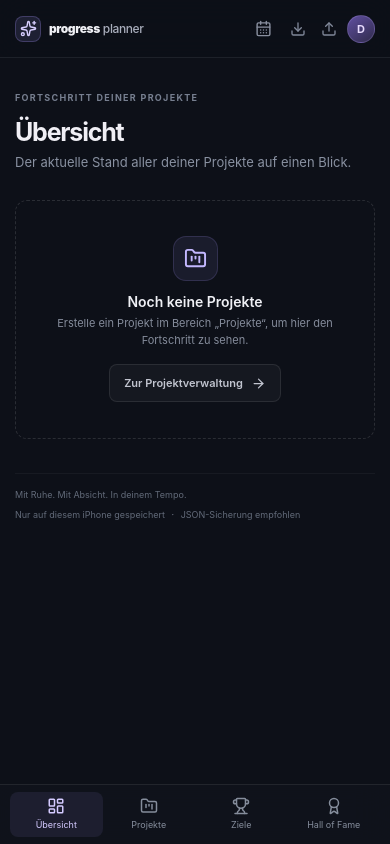
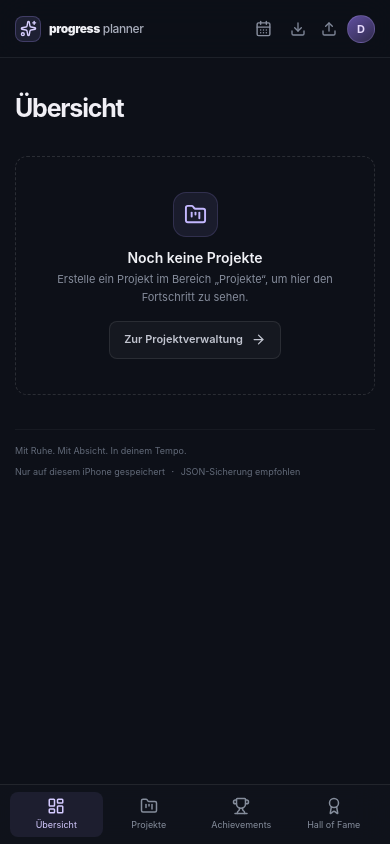
Before and after one commit to daniel911IT/progress-planner, a Vue app in the folder client/: page / in a window 390 px wide. Built offline with nearby package versions, Linux system fonts and the light colour scheme.

Commit message:
Hall of fame noch weiter

```diff
--- a/client/src/App.vue
+++ b/client/src/App.vue
@@ -47,7 +47,6 @@ const achievedByRarity = computed(() => Object.fromEntries(rarityOptions.map((op
 const matchesAchievementFilter = (achievement: Achievement) => achievementFilter.value === 'all' || achievement.rarity === achievementFilter.value;
 const hallOfFameCollection = computed(() => achievements.value.filter((achievement) => achievement.achieved && achievement.inHallOfFame).sort((a, b) => (b.achievedAt ?? '').localeCompare(a.achievedAt ?? '') || a.name.localeCompare(b.name, 'de')));
 const hallOfFameAchievements = computed(() => hallOfFameCollection.value.filter(matchesAchievementFilter));
-const hallByRarity = computed(() => Object.fromEntries(rarityOptions.map((option) => [option.id, hallOfFameCollection.value.filter((achievement) => achievement.rarity === option.id).length])) as Record<AchievementRarity, number>);
 const visibleAchievements = computed(() => achievements.value.filter(matchesAchievementFilter).sort((a, b) => Number(b.achieved) - Number(a.achieved) || b.progress - a.progress || a.name.localeCompare(b.name, 'de')));
 const overviewProjects = computed(() => [...projects.value].sort((a, b) => {
   const statusOrder = (project: Project) => project.progress >= 100 ? 2 : project.progress === 0 ? 1 : 0;
@@ -514,7 +513,7 @@ onMounted(async () => {
 
         <template v-else-if="view === 'achievements'">
           <section class="welcome-header achievement-welcome">
-            <div><span class="eyebrow">DEINE SAMMLUNG</span><h1>Achievements</h1><p>Erstelle persönliche Ziele, verfolge Fortschritt und verwalte deine Erfolge.</p></div>
+            <div><h1>Achievements</h1></div>
             <button class="button button-primary create-button" @click="resetAchievementForm()"><Plus :size="17" /> Neues Achievement</button>
           </section>
           <section class="achievement-overview">
@@ -522,25 +521,15 @@ onMounted(async () => {
             <div class="rarity-counts"><div v-for="rarity in rarityOptions" :key="rarity.id" class="rarity-count" :class="`rarity-${rarity.id}`"><i></i><span>{{ rarity.label }}</span><strong>{{ achievedByRarity[rarity.id] }}</strong></div></div>
           </section>
           <section class="achievements-section">
-            <div class="section-heading achievements-heading"><div><div class="eyebrow">ZIELE &amp; ERFOLGE</div><h2>Alle Achievements <span>{{ visibleAchievements.length }}</span></h2><p>Mehrere Ziele auf einen Blick; offene Ziele lassen sich direkt in den Karten pflegen.</p></div><div class="achievement-filters" role="group" aria-label="Nach Seltenheit filtern"><button :class="{ selected: achievementFilter === 'all' }" @click="achievementFilter = 'all'">Alle</button><button v-for="rarity in rarityOptions" :key="rarity.id" :class="[`rarity-${rarity.id}`, { selected: achievementFilter === rarity.id }]" @click="achievementFilter = rarity.id">{{ rarity.label }}</button></div></div>
+            <div class="section-heading achievements-heading"><div><h2>Alle Achievements <span>{{ visibleAchievements.length }}</span></h2></div><div class="achievement-filters" role="group" aria-label="Nach Seltenheit filtern"><button :class="{ selected: achievementFilter === 'all' }" @click="achievementFilter = 'all'">Alle</button><button v-for="rarity in rarityOptions" :key="rarity.id" :class="[`rarity-${rarity.id}`, { selected: achievementFilter === rarity.id }]" @click="achievementFilter = rarity.id">{{ rarity.label }}</button></div></div>
             <div v-if="visibleAchievements.length" class="achievements-grid"><AchievementCard v-for="achievement in visibleAchievements" :key="achievement.id" :achievement="achievement" :project-name="achievement.projectId ? projectNames.get(achievement.projectId) : undefined" :saving="savingAchievementIds.has(achievement.id)" @edit="resetAchievementForm(achievement)" @delete="removeAchievement(achievement)" @toggle="toggleAchievement(achievement, $event)" @progress="updateAchievementProgress(achievement, $event)" @hall-of-fame="setAchievementHallOfFame(achievement, $event)" /></div>
             <div v-else class="empty-achievements"><div class="empty-illustration"><Trophy :size="23" /></div><h3>{{ achievements.length ? 'Keine Achievements in dieser Stufe.' : 'Deine Sammlung beginnt hier.' }}</h3><p>{{ achievements.length ? 'Wähle einen anderen Filter.' : 'Erstelle dein erstes Ziel und arbeite Schritt für Schritt auf den Erfolg hin.' }}</p><button v-if="!achievements.length" class="button button-primary" @click="resetAchievementForm()"><Plus :size="16" /> Erstes Achievement erstellen</button></div>
           </section>
         </template>
 
         <template v-else-if="view === 'hall-of-fame'">
-          <section class="welcome-header achievement-welcome">
-            <div><span class="eyebrow">DEINE AUSGEWÄHLTEN ERFOLGE</span><h1>Hall of Fame</h1><p>Deine persönlichen Erfolge als besondere Orden.</p></div>
-            <button class="button button-quiet create-button" @click="goTo('achievements')">Achievements verwalten <ArrowRight :size="15" /></button>
-          </section>
-          <section class="hall-of-fame-banner">
-            <div class="hall-of-fame-crest"><Trophy :size="25" /></div>
-            <div class="hall-of-fame-banner-copy"><span class="eyebrow">DEINE PERSÖNLICHE AUSZEICHNUNGSSAMMLUNG</span><h2>Verdiente Orden. Eigene Geschichte.</h2><p>Nur Erfolge, die du selbst aufgenommen hast.</p></div>
-            <div class="hall-of-fame-total"><strong>{{ hallOfFameCollection.length }}</strong><span>Orden</span></div>
-          </section>
-          <section class="achievement-overview hall-rarity-overview"><div class="rarity-counts"><div v-for="rarity in rarityOptions" :key="rarity.id" class="rarity-count" :class="`rarity-${rarity.id}`"><i></i><span>{{ rarity.label }}</span><strong>{{ hallByRarity[rarity.id] }}</strong></div></div></section>
           <section class="achievements-section">
-            <div class="section-heading achievements-heading"><div><div class="eyebrow">DEINE ORDEN</div><h2>Auszeichnungen <span>{{ hallOfFameAchievements.length }}</span></h2><p>Wähle mehrere Achievements aus und stelle deine Sammlung zusammen.</p></div><div class="achievement-filters" role="group" aria-label="Orden nach Seltenheit filtern"><button :class="{ selected: achievementFilter === 'all' }" @click="achievementFilter = 'all'">Alle</button><button v-for="rarity in rarityOptions" :key="rarity.id" :class="[`rarity-${rarity.id}`, { selected: achievementFilter === rarity.id }]" @click="achievementFilter = rarity.id">{{ rarity.label }}</button></div></div>
+            <div class="section-heading achievements-heading hall-of-fame-heading"><div><h1>Auszeichnungen</h1></div><div class="achievement-filters" role="group" aria-label="Orden nach Seltenheit filtern"><button :class="{ selected: achievementFilter === 'all' }" @click="achievementFilter = 'all'">Alle</button><button v-for="rarity in rarityOptions" :key="rarity.id" :class="[`rarity-${rarity.id}`, { selected: achievementFilter === rarity.id }]" @click="achievementFilter = rarity.id">{{ rarity.label }}</button></div></div>
             <div v-if="hallOfFameAchievements.length" class="achievements-grid hall-of-fame-grid"><AchievementCard v-for="achievement in hallOfFameAchievements" :key="achievement.id" :achievement="achievement" :hall-of-fame="true" :project-name="achievement.projectId ? projectNames.get(achievement.projectId) : undefined" @edit="resetAchievementForm(achievement)" @delete="removeAchievement(achievement)" @toggle="toggleAchievement(achievement, $event)" @hall-of-fame="setAchievementHallOfFame(achievement, $event)" /></div>
             <div v-else class="empty-hall-of-fame"><div class="hall-empty-crest"><Trophy :size="23" /></div><h3>{{ hallOfFameCollection.length ? 'Keine Orden in dieser Seltenheitsstufe.' : achievedAchievements.length ? 'Nimm deine Erfolge in die Sammlung auf.' : 'Deine Bühne wartet auf den ersten Erfolg.' }}</h3><p>{{ hallOfFameCollection.length ? 'Wähle einen anderen Filter, um weitere Orden zu sehen.' : 'Öffne beim erreichten Achievement das Drei-Punkte-Menü und wähle „Zur Hall of Fame“.' }}</p><button class="button button-primary" @click="goTo('achievements')">Zu deinen Achievements <ArrowRight :size="15" /></button></div>
           </section>
@@ -548,7 +537,7 @@ onMounted(async () => {
 
         <template v-else-if="view === 'overview'">
           <section class="welcome-header overview-welcome">
-            <div><span class="eyebrow">FORTSCHRITT DEINER PROJEKTE</span><h1>Übersicht</h1><p>Der aktuelle Stand aller deiner Projekte auf einen Blick.</p></div>
+            <div><h1>Übersicht</h1></div>
           </section>
           <section class="projects-section overview-projects-section" aria-label="Fortschritt aller Projekte">
             <div v-if="isLoading" class="loading-grid"><div v-for="n in 3" :key="n" class="skeleton-card"></div></div>
@@ -559,11 +548,11 @@ onMounted(async () => {
 
         <template v-else>
           <section class="welcome-header">
-            <div><span class="eyebrow">DEINE ZIELE IM BLICK</span><h1>Deine Projekte</h1><p>Alles, woran du gerade arbeitest, an einem Ort.</p></div>
+            <div><h1>Deine Projekte</h1></div>
             <button class="button button-primary create-button" @click="resetProjectForm()"><Plus :size="17" /> Neues Projekt</button>
           </section>
           <section class="projects-section">
-            <div class="section-heading projects-heading"><div><div class="eyebrow">AKTIVE ZIELE</div><h2>Deine Projekte <span>{{ activeProjects.length }}</span></h2><p>Deine offenen Ziele, übersichtlich an einem Ort.</p></div><div class="project-controls"><label class="search-box"><Search :size="16" /><input v-model="search" placeholder="Projekt suchen" aria-label="Projekt suchen" /><kbd>⌘ K</kbd></label></div></div>
+            <div class="section-heading projects-heading"><div><h2>Offene Projekte <span>{{ activeProjects.length }}</span></h2></div><div class="project-controls"><label class="search-box"><Search :size="16" /><input v-model="search" placeholder="Projekt suchen" aria-label="Projekt suchen" /><kbd>⌘ K</kbd></label></div></div>
             <div v-if="isLoading" class="loading-grid"><div v-for="n in 3" :key="n" class="skeleton-card"></div></div>
             <div v-else-if="visibleProjects.length" class="projects-grid"><ProjectCard v-for="project in visibleProjects" :key="project.id" :project="project" @open="openProject(project)" @edit="resetProjectForm(project)" /></div>
             <div v-else-if="projects.length === 0" class="empty-projects"><div class="empty-illustration"><FolderKanban :size="23" /></div><h3>Womit möchtest du beginnen?</h3><p>Erstelle dein erstes Projekt und mache aus einem großen Ziel kleine, machbare Schritte.</p><button class="button button-primary" @click="resetProjectForm()"><Plus :size="16" /> Erstes Projekt erstellen</button></div>
@@ -583,7 +572,7 @@ onMounted(async () => {
       <nav class="mobile-nav" aria-label="Hauptnavigation">
         <button :class="{ active: view === 'overview' && !selectedProject }" @click="goTo('overview')"><LayoutDashboard :size="18" /><span>Übersicht</span></button>
         <button :class="{ active: view === 'projects' || Boolean(selectedProject) }" @click="goTo('projects')"><FolderKanban :size="18" /><span>Projekte</span></button>
-        <button :class="{ active: view === 'achievements' }" @click="goTo('achievements')"><Trophy :size="18" /><span>Ziele</span></button>
+        <button :class="{ active: view === 'achievements' }" @click="goTo('achievements')"><Trophy :size="18" /><span>Achievements</span></button>
         <button :class="{ active: view === 'hall-of-fame' }" @click="goTo('hall-of-fame')"><Award :size="18" /><span>Hall of Fame</span></button>
       </nav>
     </main>
--- a/client/src/style.css
+++ b/client/src/style.css
@@ -349,6 +349,8 @@ button:focus-visible, a:focus-visible, input:focus-visible, textarea:focus-visib
 .rarity-count strong { color: var(--rarity-color); font: 650 12px var(--font-display); }
 .achievements-section { margin-top: 0; }
 .achievements-heading { align-items: flex-end; }
+.hall-of-fame-heading { margin-bottom: 22px; }
+.hall-of-fame-heading h1 { margin: 0; color: #f0eff5; font: 700 clamp(25px, 3vw, 33px)/1.2 var(--font-display); letter-spacing: -1.2px; }
 .achievement-filters { display: flex; flex-wrap: wrap; gap: 5px; }
 .achievement-filters button { display: inline-flex; min-height: 29px; align-items: center; gap: 6px; padding: 0 9px; border: 1px solid rgba(255,255,255,.07); border-radius: 7px; color: #888f9e; background: rgba(255,255,255,.018); font-size: 9px; cursor: pointer; transition: border-color .15s, color .15s, background .15s; }
 .achievement-filters button::before { width: 6px; height: 6px; border-radius: 50%; background: var(--rarity-color, #939aa8); content: ''; }
```
